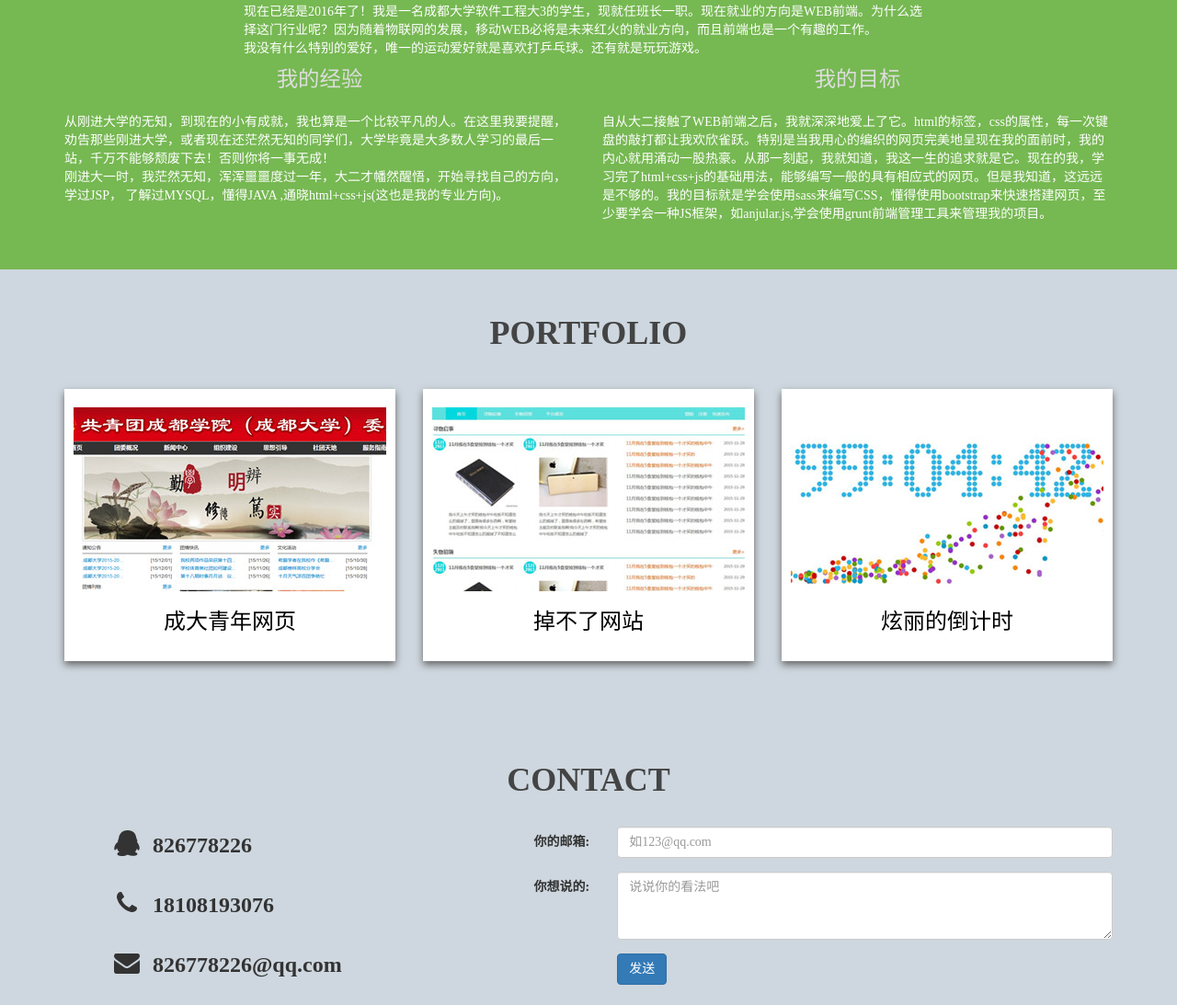
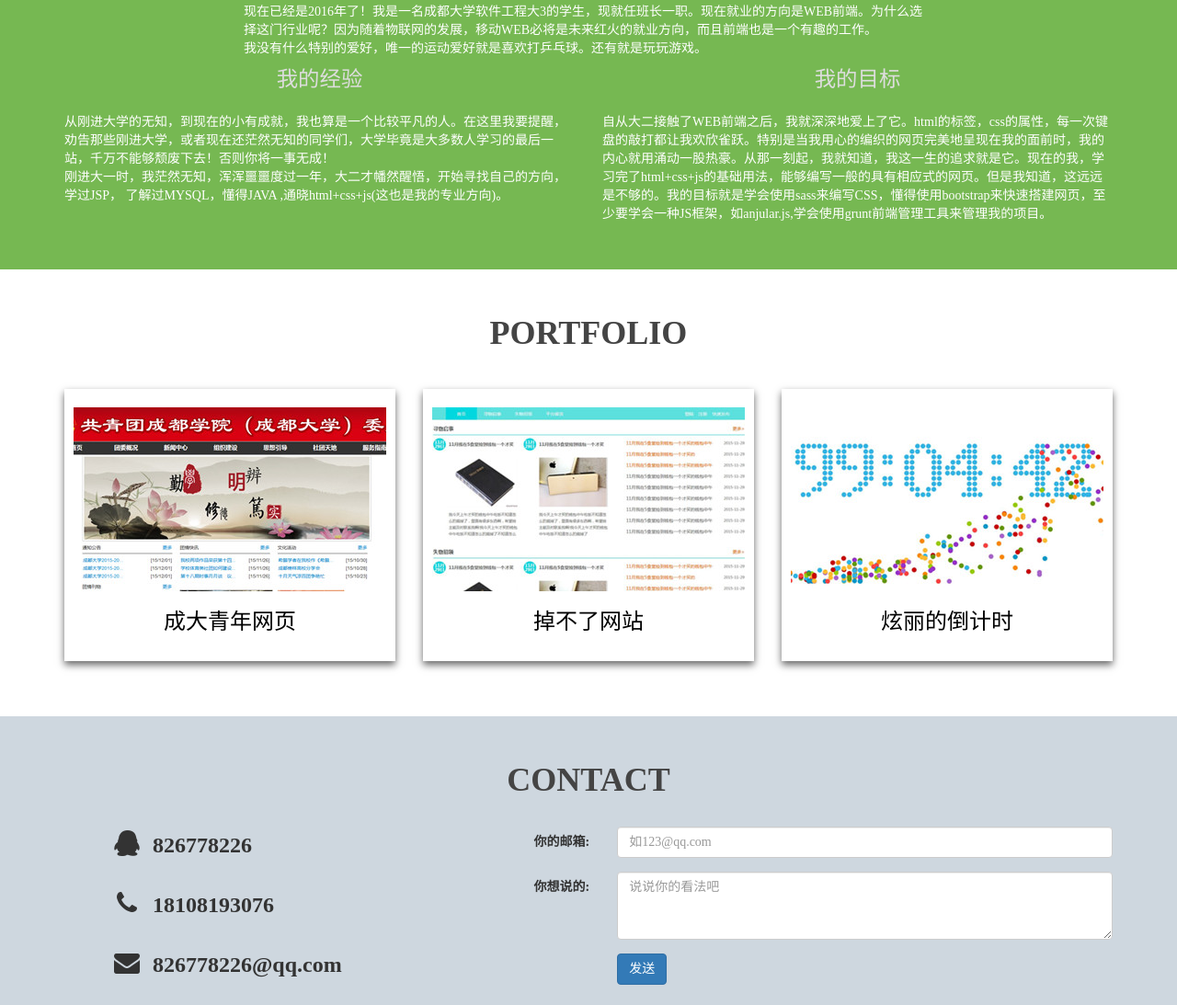
Before and after one commit to coderhsx/coderhsx.github.io, a plain HTML site: page index.html in a window 1280 px wide. Shown: the part 1572-2665 px from the top of the page at 92% size. Drawn offline with Linux system fonts and the light colour scheme.

Commit message:
some little changes

```diff
--- a/css/selfInfo.css
+++ b/css/selfInfo.css
@@ -273,7 +273,7 @@
 
 #portfolio {
   width: 100%;
-  background: #CED7DF;
+  background: #fff;
 }
 #portfolio .portfolio-warp {
   padding: 50px 0;
```
